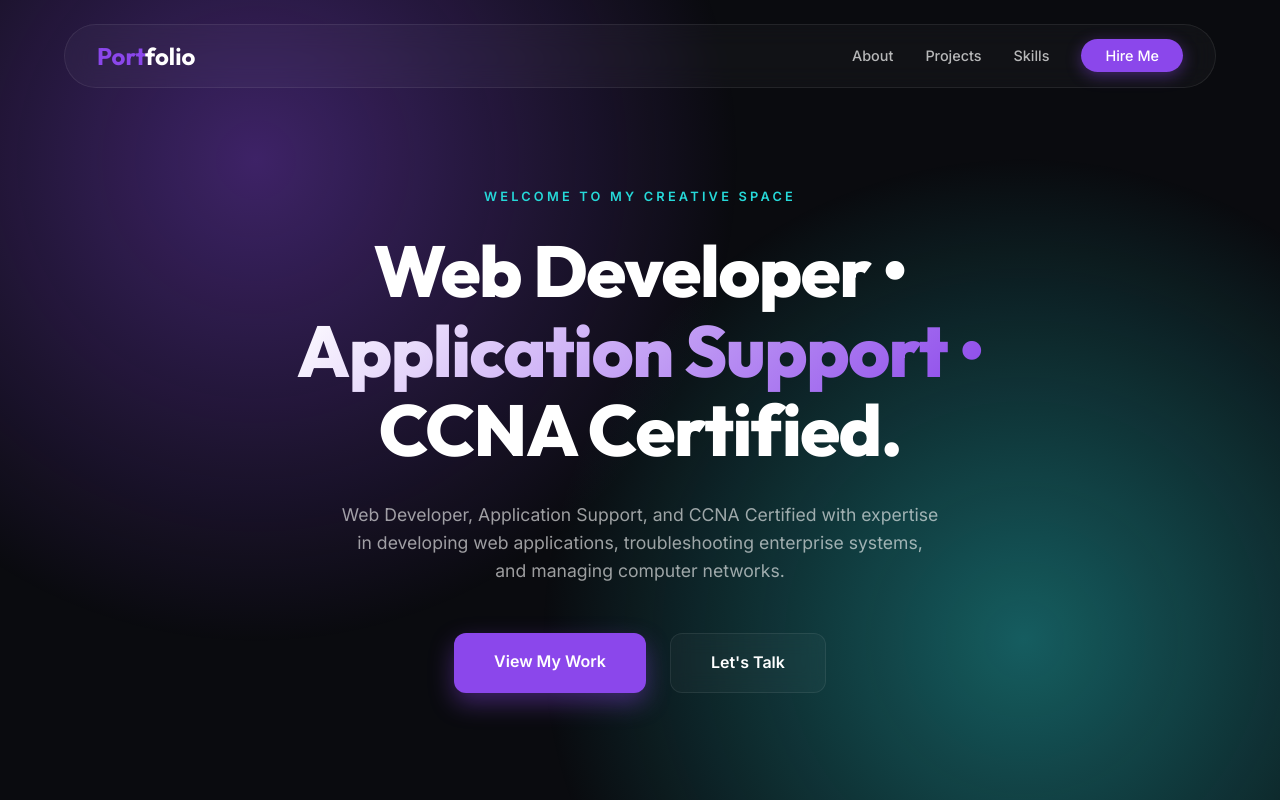
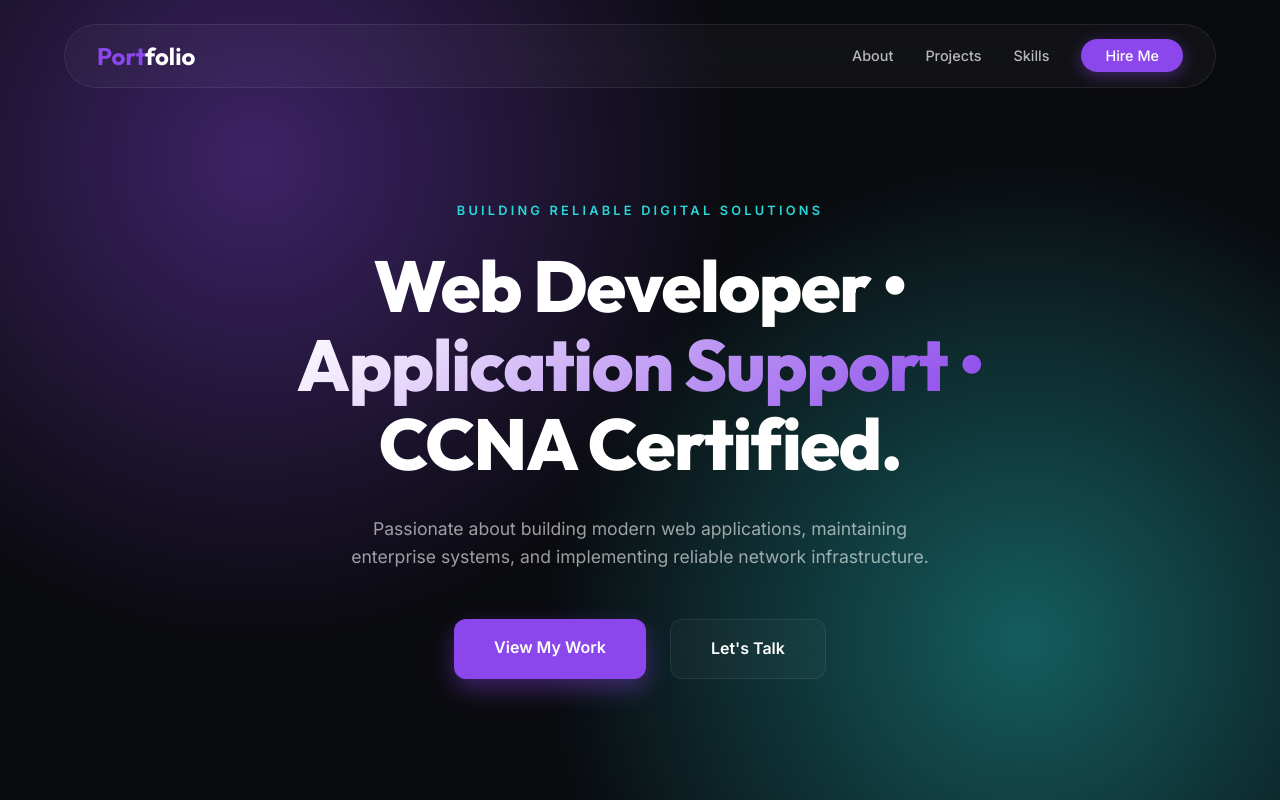
Before and after one commit to taraalsyah/nextjs_portofolio, a Next.js app: page / in a window 1280 px wide. Shown: the top 800 px of the page. Built offline with nearby package versions, Linux system fonts and the light colour scheme.

Commit message:
Update HeroSection text content

```diff
--- a/src/components/layout/HeroSection.tsx
+++ b/src/components/layout/HeroSection.tsx
@@ -15,7 +15,7 @@ const HeroSection = () => {
             transition={{ duration: 0.5 }}
             className={styles.welcome}
           >
-            Welcome to my creative space
+            BUILDING RELIABLE DIGITAL SOLUTIONS
           </motion.p>
 
           <motion.h1
@@ -33,7 +33,7 @@ const HeroSection = () => {
             transition={{ duration: 0.8, delay: 0.4 }}
             className={styles.description}
           >
-            Web Developer, Application Support, and CCNA Certified with expertise in developing web applications, troubleshooting enterprise systems, and managing computer networks.
+            Passionate about building modern web applications, maintaining enterprise systems, and implementing reliable network infrastructure.
           </motion.p>
 
           <motion.div
```
